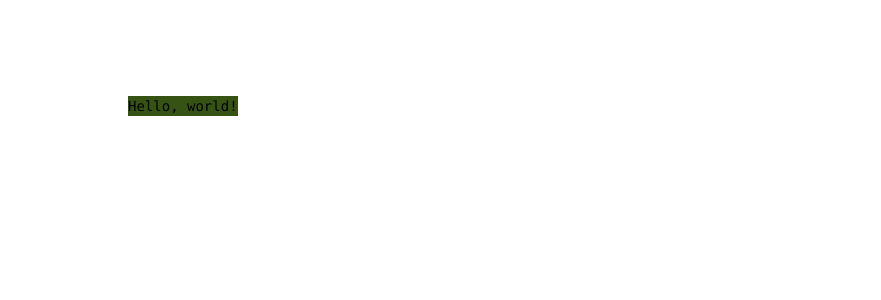
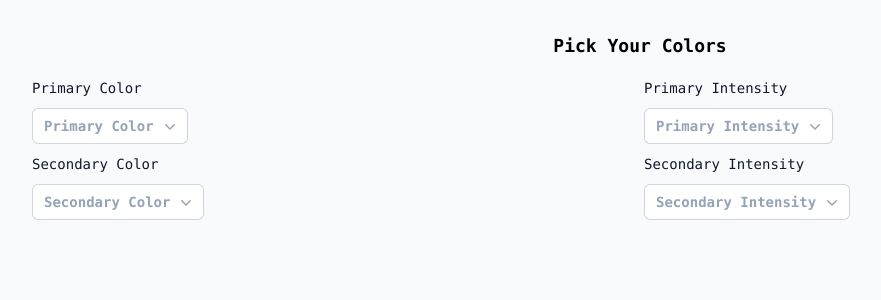
Before and after one commit to NateDiamond/diamond, a Next.js app: page / in a window 1280 px wide. Shown: the top 300 px of the page, without its empty margins (0-881 px from the left). Built offline with nearby package versions, Linux system fonts and the light colour scheme.

Commit message:
feat(Dropdown): Color Selection

```diff
--- /dev/null
+++ b/src/app/components/dropdown.tsx
@@ -0,0 +1,55 @@
+import { useState } from "react";
+import { Menu, MenuButton, MenuItem, MenuItems } from '@headlessui/react';
+import { ChevronDownIcon } from '@heroicons/react/20/solid';
+
+import { Label } from "@/app/components/text";
+import { Optional } from "@/app/components/types";
+
+type DropdownParams = {
+  name: string,
+  required?: boolean,
+  options: string[],
+  onSelect: (option: Optional<string>) => void,
+  className?: string
+}
+
+export function Dropdown({name, options, onSelect, className}: DropdownParams) {
+  const [currentSelection, setCurrentSelection] = useState<Optional<string>>(undefined);
+
+  return (
+    <div className={className}>
+      <Label name={name}/>
+      <Menu as="div" className={`py-2 relative inline-block text-left`}>
+        <div className="w-full">
+          <MenuButton disabled={options.length === 0} className={`${currentSelection ? 'text-slate-900' : 'text-slate-400'} font-semibold inline-flex w-full justify-center gap-x-1.5 rounded-md bg-white px-3 py-2 text-smshadow-sm ring-1 ring-inset ring-gray-300 ${options.length > 0 && 'hover:bg-gray-50'}`}>
+            {currentSelection ? currentSelection : name}
+            <ChevronDownIcon aria-hidden="true" className="-mr-1 h-5 w-5 text-gray-400" />
+          </MenuButton>
+          <MenuItems
+            transition
+            className={`${options.length === 0 && 'hidden'} absolute z-10 mt-2 origin-top-right rounded-md bg-white shadow-lg ring-1 ring-black ring-opacity-5 transition focus:outline-none data-[closed]:scale-95 data-[closed]:transform data-[closed]:opacity-0 data-[enter]:duration-100 data-[leave]:duration-0 data-[enter]:ease-out`}>
+            <div className="py-1">
+              {options.map((option) => {
+                return (
+                  <MenuItem key={option} >
+                    <a onClick={() => {setCurrentSelection(option); onSelect(option)}} className="block px-4 py-2 text-sm text-slate-900 data-[focus]:bg-gray-100 data-[focus]:font-semibold">
+                      {option}
+                    </a>
+                  </MenuItem>
+                )
+              })}
+            </div>
+            {
+              currentSelection &&
+              <MenuItem>
+                <a onClick={() => {setCurrentSelection(undefined); onSelect(undefined)}} className="block px-4 py-2 text-sm text-red-700 dark:text-red-500 data-[focus]:bg-gray-100 data-[focus]:font-semibold">
+                  Clear Selection
+                </a>
+              </MenuItem>
+            }
+          </MenuItems>
+        </div>
+      </Menu>
+    </div>
+  );
+}
--- /dev/null
+++ b/src/app/components/text.tsx
@@ -0,0 +1,9 @@
+type LabelParams = {name: string};
+
+export function Label({name}: LabelParams) {
+  return (
+    <label htmlFor={name} className={`block text-sm font-medium font-space leading-6`}>
+      <span className="text-slate-900 dark:text-slate-200">{name}</span>
+    </label>
+  );
+}
--- /dev/null
+++ b/src/app/components/types.tsx
@@ -0,0 +1 @@
+export type Optional<T> = T | undefined;
--- a/src/app/layout.tsx
+++ b/src/app/layout.tsx
@@ -17,10 +17,8 @@ export default function RootLayout({
   return (
     <html lang="en">
       <body className={inter.className}>
-        <main className="flex min-h-screen flex-col items-center justify-between p-24">
-          <div className="z-10 w-full max-w-5xl items-center justify-between font-mono text-sm lg:flex">
-            {children}
-          </div>
+        <main>
+          {children}
         </main>
       </body>
     </html>
--- a/src/app/page.tsx
+++ b/src/app/page.tsx
@@ -1,11 +1,54 @@
-import { getColor } from "@/app/components/colors";
+"use client";
+
+import { useState } from "react";
+
+import { getColor, COLORS, INTENSITIES } from "@/app/components/colors";
+import { Dropdown } from "./components/dropdown";
 
 export default function Home() {
+  const [primaryColor, setPrimaryColor] = useState<string>(COLORS[0]);
+  const [primaryIntensity, setPrimaryIntensity] = useState<string>(INTENSITIES[0]);
+  const [secondaryColor, setSecondaryColor] = useState<string>(COLORS[0]);
+  const [secondaryIntensity, setSecondaryIntensity] = useState<string>(INTENSITIES[0]);
+
   return (
-    <div className={getColor("bg", "lime", "900")}>
-      <div>
-        Hello, world!
+    <div className={`flex min-h-screen flex-col items-center justify-between p-4 ${getColor("bg", secondaryColor, secondaryIntensity)}`}>
+      <div className="z-10 w-full max-w-7xl flex-1 items-stretch font-mono text-sm lg:flex">
+        <div className={`w-full flex flex-col p-4 rounded-lg ${getColor("bg", primaryColor, primaryIntensity)}`}>
+          <div className="text-center mb-4 font-bold text-lg">
+            Pick Your Colors
+          </div>
+          <div className="flex flex-row gap-2">
+            <Dropdown
+              name="Primary Color"
+              options={COLORS}
+              onSelect={(option) => setPrimaryColor(option ? option : COLORS[0])}
+              className="flex-1"
+              />
+            <Dropdown
+              name="Primary Intensity"
+              options={INTENSITIES}
+              onSelect={(option) => setPrimaryIntensity(option ? option : INTENSITIES[0])}
+              className="flex-1"
+              />
+          </div>
+          <div className="flex flex-row gap-2">
+            <Dropdown
+              name="Secondary Color"
+              options={COLORS}
+              onSelect={(option) => setSecondaryColor(option ? option : COLORS[0])}
+              className="flex-1"
+              />
+            <Dropdown
+              name="Secondary Intensity"
+              options={INTENSITIES}
+              onSelect={(option) => setSecondaryIntensity(option ? option : INTENSITIES[0])}
+              className="flex-1"
+              />
+          </div>
+        </div>
       </div>
     </div>
+
   );
 }
```
Also changed, not shown: package.json (+7 -5 lines), 1 other file (tests, documents, lock files or other folders).
